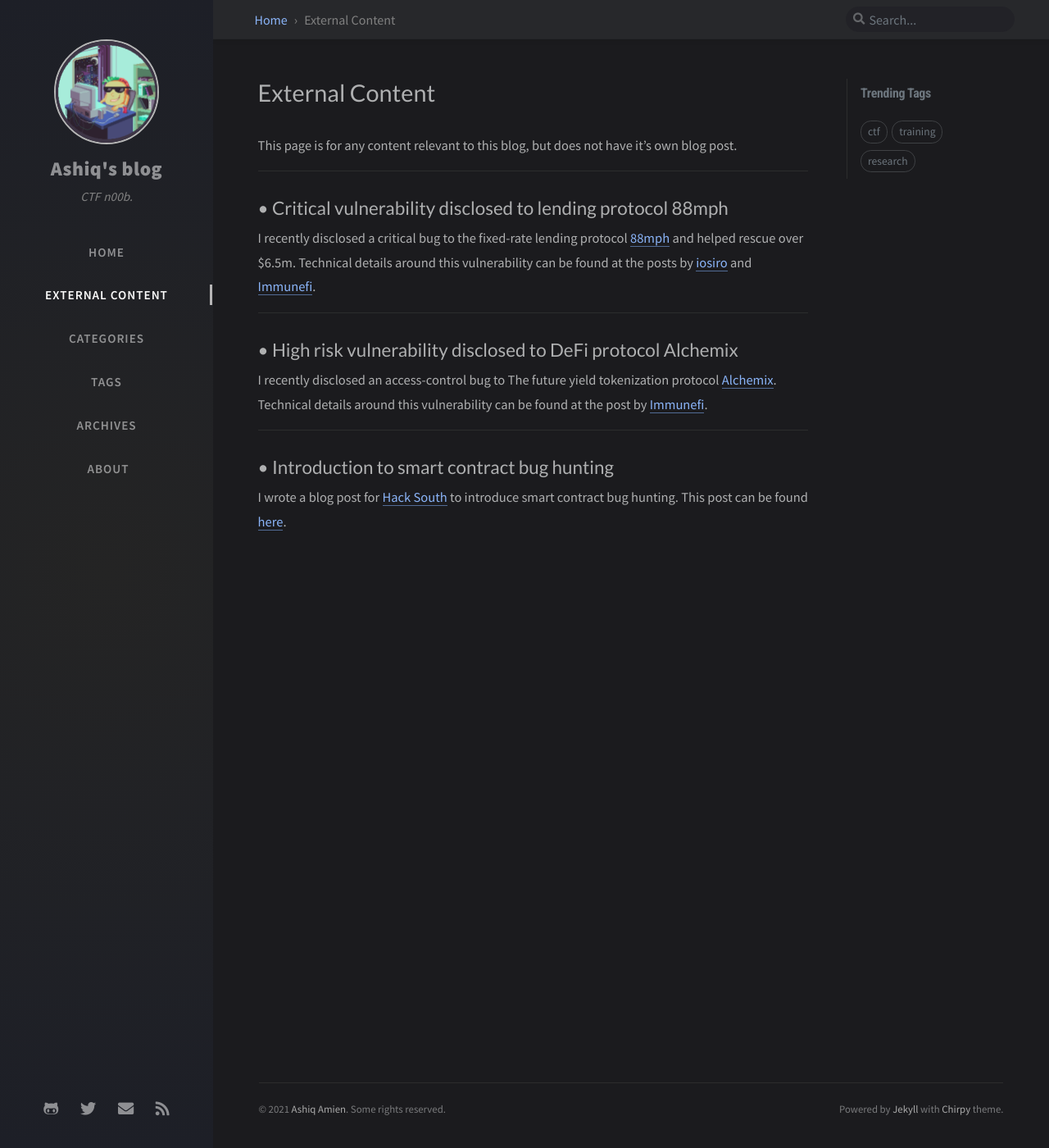
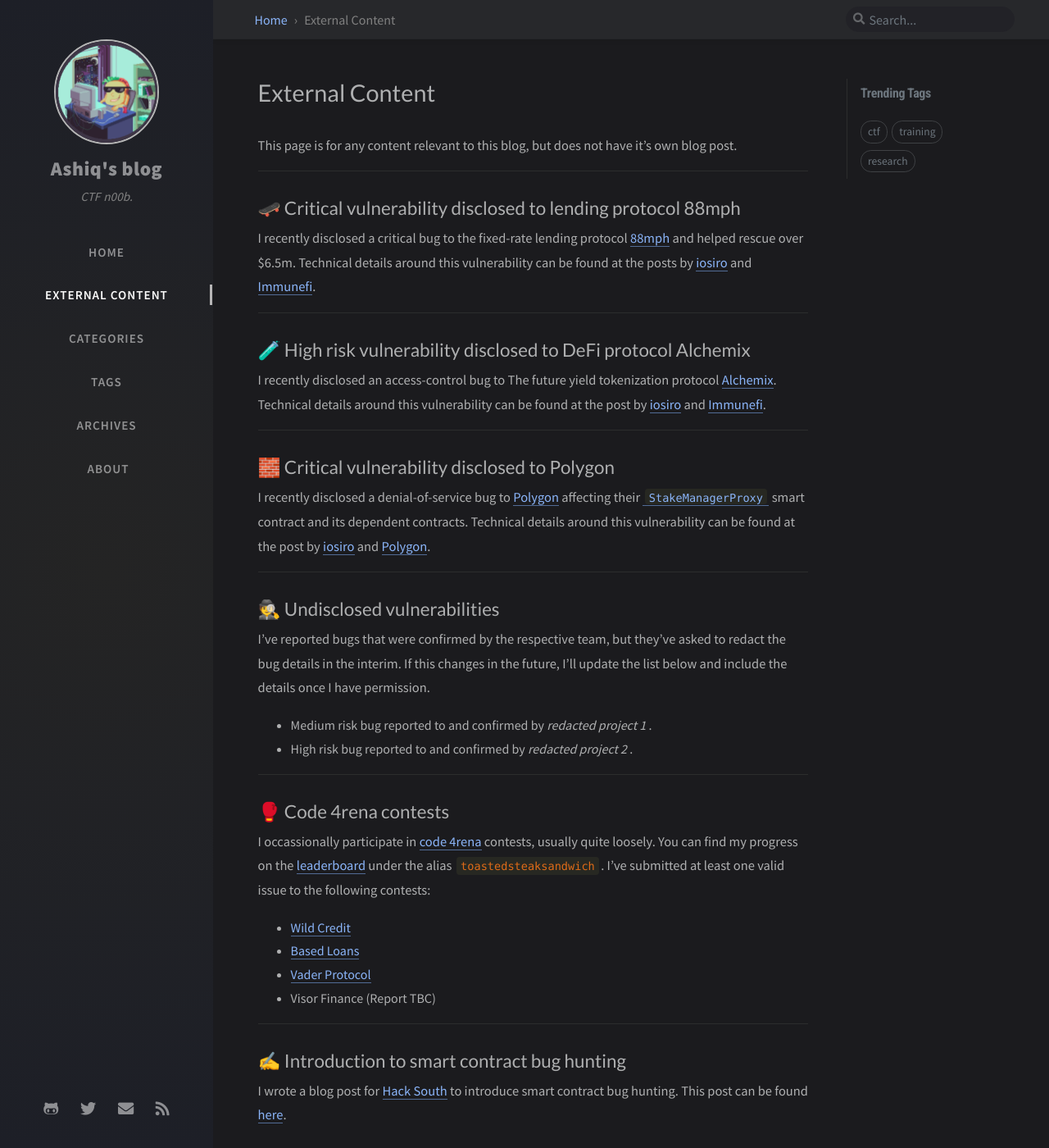
Before and after one commit to toastedsteaksandwich/toastedsteaksandwich.github.io, a Jekyll site: the page built from tabs/external.md, in a window 1280 px wide and 1400 px high. Shown: the whole window at 82% size. Built offline with Jekyll 4.4.1, drawn with Linux system fonts in a browser that asks for light colours; nearby versions of some CDN libraries; comment, search, counter and statistics services are not loaded.

Commit message:
Update about and external content

```diff
--- a/tabs/external.md
+++ b/tabs/external.md
@@ -12,14 +12,34 @@
 
 
 ---
-## • Critical vulnerability disclosed to lending protocol 88mph
+## 🛹 Critical vulnerability disclosed to lending protocol 88mph
 I recently disclosed a critical bug to the fixed-rate lending protocol [88mph](https://88mph.app/) and helped rescue over $6.5m. Technical details around this vulnerability can be found at the posts by [iosiro](https://iosiro.com/blog/88mph-bug-bounty-post-mortem) and [Immunefi](https://medium.com/immunefi/88mph-function-initialization-bug-fix-postmortem-c3a2282894d3).
 
 ---
-## • High risk vulnerability disclosed to DeFi protocol Alchemix
-I recently disclosed an access-control bug to The future yield tokenization protocol [Alchemix](https://alchemix.fi/). Technical details around this vulnerability can be found at the post by [Immunefi](https://medium.com/immunefi/alchemix-access-control-bug-fix-debrief-a13d39b9f2e0).
+## 🧪 High risk vulnerability disclosed to DeFi protocol Alchemix
+I recently disclosed an access-control bug to The future yield tokenization protocol [Alchemix](https://alchemix.fi/). Technical details around this vulnerability can be found at the post by [iosiro](https://iosiro.com/blog/high-risk-vulnerability-disclosed-to-alchemix) and [Immunefi](https://medium.com/immunefi/alchemix-access-control-bug-fix-debrief-a13d39b9f2e0).
 
 ---
+## 🧱 Critical vulnerability disclosed to Polygon
+I recently disclosed a denial-of-service bug to [Polygon](https://polygon.technology/) affecting their [`StakeManagerProxy`](https://etherscan.io/address/0x5e3ef299fddf15eaa0432e6e66473ace8c13d908) smart contract and its dependent contracts. Technical details around this vulnerability can be found at the post by [iosiro](https://iosiro.com/blog/temporary-denial-of-service-vulnerability-disclosed-to-and-remediated-by-polygon) and [Polygon](https://hackmd.io/SoItk4zvTDuJ2Rio5Byu_w).
 
-## • Introduction to smart contract bug hunting
+---
+## 🕵️ Undisclosed vulnerabilities
+
+I've reported bugs that were confirmed by the respective team, but they've asked to redact the bug details in the interim. If this changes in the future, I'll update the list below and include the details once I have permission.
+
+- Medium risk bug reported to and confirmed by *redacted project 1*.
+- High risk bug reported to and confirmed by *redacted project 2*.
+
+---
+## 🥊 Code 4rena contests
+I occassionally participate in [code 4rena](https://code423n4.com/) contests, usually quite loosely. You can find my progress on the [leaderboard](https://code423n4.com/leaderboard) under the alias `toastedsteaksandwich`. I've submitted at least one valid issue to the following contests:
+
+- [Wild Credit](https://code423n4.com/reports/2021-07-wildcredit/)
+- [Based Loans](https://code423n4.com/reports/2021-04-basedloans/)
+- [Vader Protocol](https://code423n4.com/reports/2021-04-vader/)
+- Visor Finance (Report TBC)
+
+---
+## ✍️ Introduction to smart contract bug hunting
 I wrote a blog post for [Hack South](https://hacksouth.africa/) to introduce smart contract bug hunting. This post can be found [here](https://hacksouth.africa/bug%20bounty/smart-contract-bug-hunting/).
```
Also changed, not shown: tabs/about.md (+1 -1 lines).
